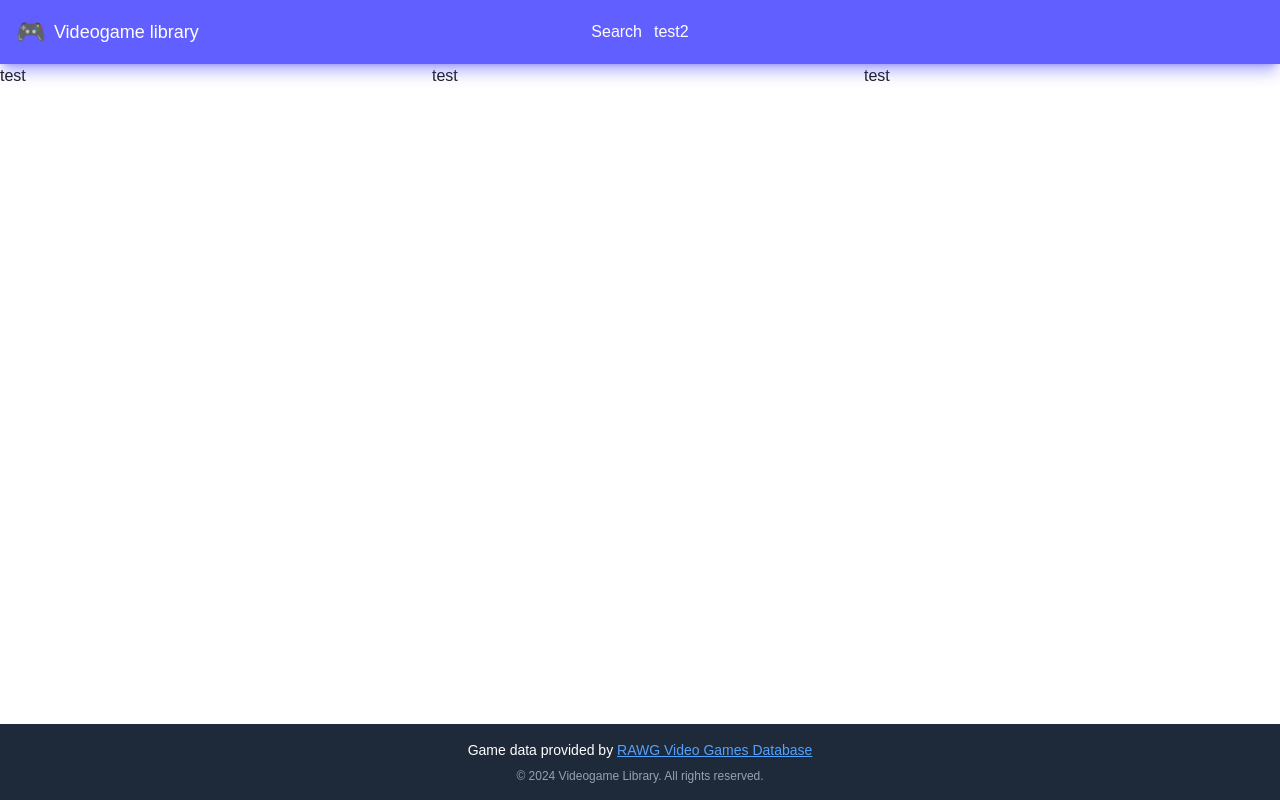
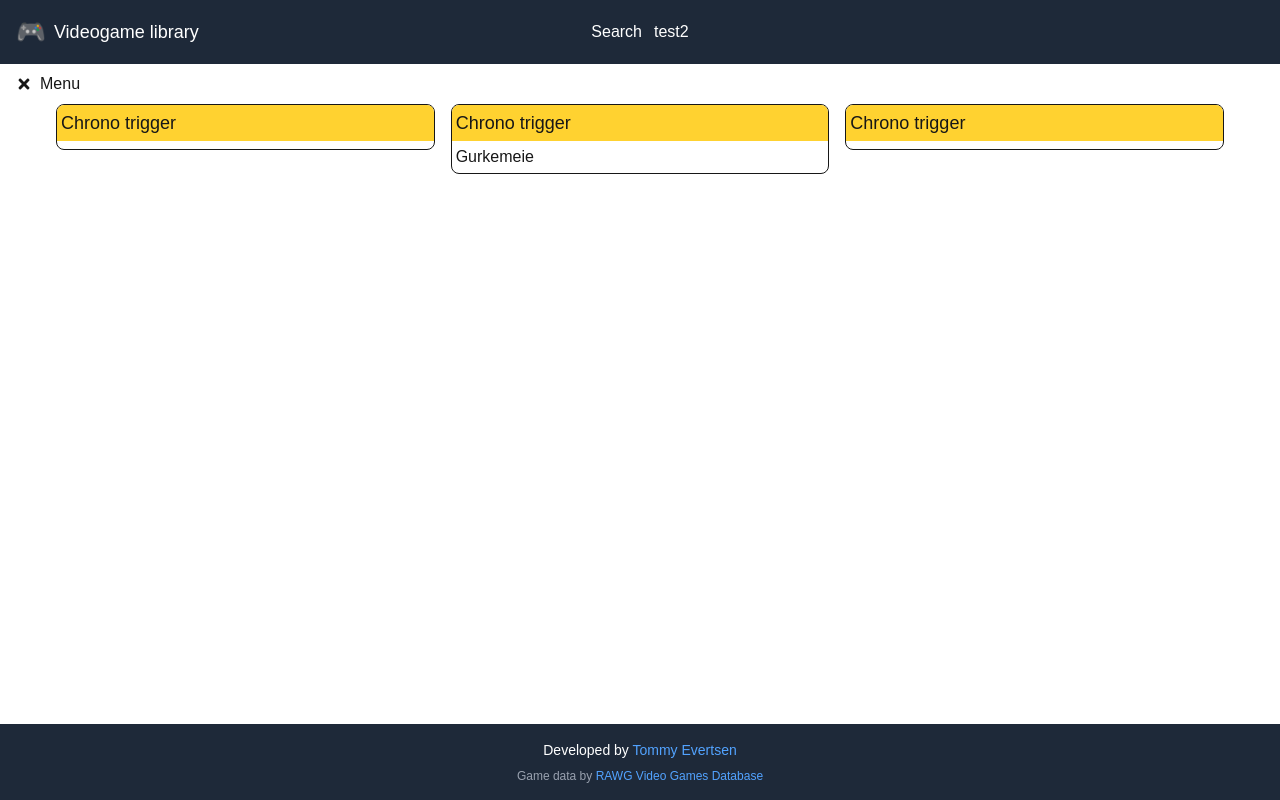
Before and after one commit to TommyEvertsen/Games_library, a Next.js app: page / in a window 1280 px wide. Built offline with nearby package versions, Linux system fonts and the light colour scheme.

Commit message:
Started making sidebar and cards, fixed the footer and header

```diff
--- a/app/components/Card.tsx
+++ b/app/components/Card.tsx
@@ -3,12 +3,12 @@
 export default function Card({ title, icon, text }: CardInterface) {
   return (
     <>
-      <div className="cardWrapper">
-        <div className="card border-2 border-b-gray-900 w-360 h-36">
-          <div className="cardTop flex justify-baseline bg-purple-300 pl-1">
+      <div className="cardWrapper ">
+        <div className="card rounded-lg border overflow-hidden">
+          <div className="cardTop py-1 px-1 text-lg  bg-amber-300 ">
             {title}
           </div>
-          <div className="cardContent pl-1 bg-yellow-50">{text}</div>
+          <div className="cardContent py-1 px-1 text-base">{text}</div>
         </div>
       </div>
     </>
--- a/app/components/Footer.tsx
+++ b/app/components/Footer.tsx
@@ -3,18 +3,26 @@
     <footer className="bg-gray-800 text-white py-4 px-4 mt-auto">
       <div className=" mx-auto flex flex-col items-center gap-2 text-sm">
         <p className="text-center">
-          Game data provided by{" "}
+          Developed by{" "}
           <a
-            href="https://rawg.io/"
+            href="https://github.com/TommyEvertsen"
             target="_blank"
             rel="noopener noreferrer"
-            className="text-blue-400 hover:text-blue-300 underline"
+            className="text-blue-400 hover:text-blue-300 "
+          >
+            Tommy Evertsen
+          </a>
+        </p>
+        <p className="text-xs text-gray-400">
+          Game data by{" "}
+          <a
+            href="  https://rawg.io/"
+            target="_blank"
+            rel="noopener norefferer"
+            className="text-blue-400 hover:text-blue-300 "
           >
             RAWG Video Games Database
           </a>
-        </p>
-        <p className="text-xs text-gray-400">
-          © 2024 Videogame Library. All rights reserved.
         </p>
       </div>
     </footer>
--- a/app/components/Header.tsx
+++ b/app/components/Header.tsx
@@ -23,7 +23,7 @@
   ];
 
   return (
-    <div className="bg-indigo-500 shadow-lg shadow-indigo-500/50 min-h-16 flex px-4 items-center relative">
+    <div className="bg-gray-800 text-white min-h-16 flex px-4 items-center relative">
       <div className="flex items-center gap-2">
         <span className="text-2xl">🎮</span>
         <h1 className="text-white text-lg cursor-pointer" onClick={goToHome}>
@@ -34,7 +34,7 @@
         {links.map((link, index) => (
           <p
             key={index}
-            className="text-white cursor-pointer hover:text-amber-400 transition-colors"
+            className="text-white cursor-pointer  hover:text-blue-300 transition-colors"
             onClick={link.onclick}
           >
             {link.title}
--- a/app/components/SearchBar.tsx
+++ b/app/components/SearchBar.tsx
@@ -1,6 +1,6 @@
 "use client";
 
-import Tbutton from "@/app/components/Button";
+import Tbutton from "./Tbutton";
 import { FaSearch } from "react-icons/fa";
 import { useState } from "react";
 import { searchGames } from "@/app/lib/gamesApi";
@@ -44,7 +44,7 @@
   return (
     <>
       <div className="searchBarWrapper">
-        <div className="searchBar flex justify-baseline gap-2">
+        <div className="searchBar flex  gap-2">
           <input
             type="text"
             placeholder="Enter name of the game"
--- /dev/null
+++ b/app/components/SideBar.tsx
@@ -0,0 +1,56 @@
+"use client";
+import { useState } from "react";
+import Tbutton from "./Tbutton";
+import { FaTimes } from "react-icons/fa";
+
+const SideBar = () => {
+  const [isOpen, setIsOpen] = useState(false);
+
+  const toggleSidebar = () => {
+    setIsOpen(!isOpen);
+  };
+
+  return (
+    <>
+      <div className="fixed top-16 left-0 z-[1001]">
+        <Tbutton
+          text="Menu"
+          variant="close"
+          icon={<FaTimes />}
+          onClick={toggleSidebar}
+        />
+      </div>
+
+      {isOpen && (
+        <div className="fixed top-16 left-0 h-[calc(100vh-4rem)] w-48 z-50">
+          <div className="w-full h-full bg-gray-100 dark:bg-gray-800 border-r border-gray-300 dark:border-gray-600">
+            <div className="pt-12">
+              <nav>
+                <ul className="space-y-2 px-4">
+                  <li>
+                    <a
+                      href="/"
+                      className="block p-2 rounded hover:bg-gray-200 dark:hover:bg-gray-700"
+                    >
+                      Home
+                    </a>
+                  </li>
+                  <li>
+                    <a
+                      href="/game-search"
+                      className="block p-2 rounded hover:bg-gray-200 dark:hover:bg-gray-700"
+                    >
+                      Search Games
+                    </a>
+                  </li>
+                </ul>
+              </nav>
+            </div>
+          </div>
+        </div>
+      )}
+    </>
+  );
+};
+
+export default SideBar;
--- a/app/components/Button.tsx
+++ b/app/components/Tbutton.tsx
@@ -17,6 +17,8 @@
         return "bg-white border-2 border-black transition-color duration-400 ease-in-out hover:bg-green-600 hover:text-white ";
       case "danger":
         return "bg-white border-2 border-black transition-color duration-400 ease-in-out hover:bg-red-600 hover:text-white ";
+      case "close":
+        return "transition-color duration-400 ease-in-out hover:bg-red-600 hover:text-white";
     }
   };
 
--- a/app/layout.tsx
+++ b/app/layout.tsx
@@ -1,6 +1,7 @@
 import Header from "./components/Header";
 import Footer from "./components/Footer";
 import "./globals.css";
+import SideBar from "./components/SideBar";
 
 export default function DashboardLayout({
   children,
@@ -11,8 +12,9 @@
     <html lang="en">
       <body className="m-0 p-0 min-h-screen flex flex-col">
         <Header />
+        <SideBar />
 
-        <main className="flex-1 min-h-0">{children}</main>
+        <main className="relative">{children}</main>
 
         <Footer />
       </body>
--- a/app/lib/interface/TbuttonInterface.tsx
+++ b/app/lib/interface/TbuttonInterface.tsx
@@ -1,9 +1,9 @@
 import React from "react";
 
 export interface TbuttonInterface {
-  text: string;
+  text?: string;
   icon?: React.ReactNode;
   disabled?: boolean;
-  variant?: "primary" | "warning" | "secondary" | "danger";
+  variant?: "primary" | "warning" | "secondary" | "danger" | "close";
   onClick?: () => void;
 }
--- a/app/page.tsx
+++ b/app/page.tsx
@@ -1,12 +1,20 @@
 "use client";
+
+import Card from "./components/Card";
 
 export default function Home() {
   return (
-    <div className="homeWrapper h-full">
-      <div className="homeGrid grid grid-cols-3 gap-4 justify-center">
-        <div className="col1 ">test</div>
-        <div className="col1">test</div>
-        <div className="col1">test</div>
+    <div className="homeWrapper h-full mx-14">
+      <div className="homeGrid grid grid-cols-1 md:grid-cols-2 lg:grid-cols-3 gap-4 mt-10 ">
+        <div className="col1 ">
+          <Card title="Chrono trigger" />
+        </div>
+        <div className="col1">
+          <Card title="Chrono trigger" text="Gurkemeie" />
+        </div>
+        <div className="col1">
+          <Card title="Chrono trigger" />
+        </div>
       </div>
     </div>
   );
--- a/package.json
+++ b/package.json
@@ -13,7 +13,8 @@
     "@emotion/styled": "^11.14.1",
     "@mui/icons-material": "^7.3.4",
     "@mui/material": "^7.3.4",
-    "next": "16.0.0",
+    "baseline-browser-mapping": "^2.9.15",
+    "next": "^16.1.3",
     "react": "19.2.0",
     "react-dom": "19.2.0",
     "react-icons": "^5.5.0"
```
Also changed, not shown: 1 other file (tests, documents, lock files or other folders).
